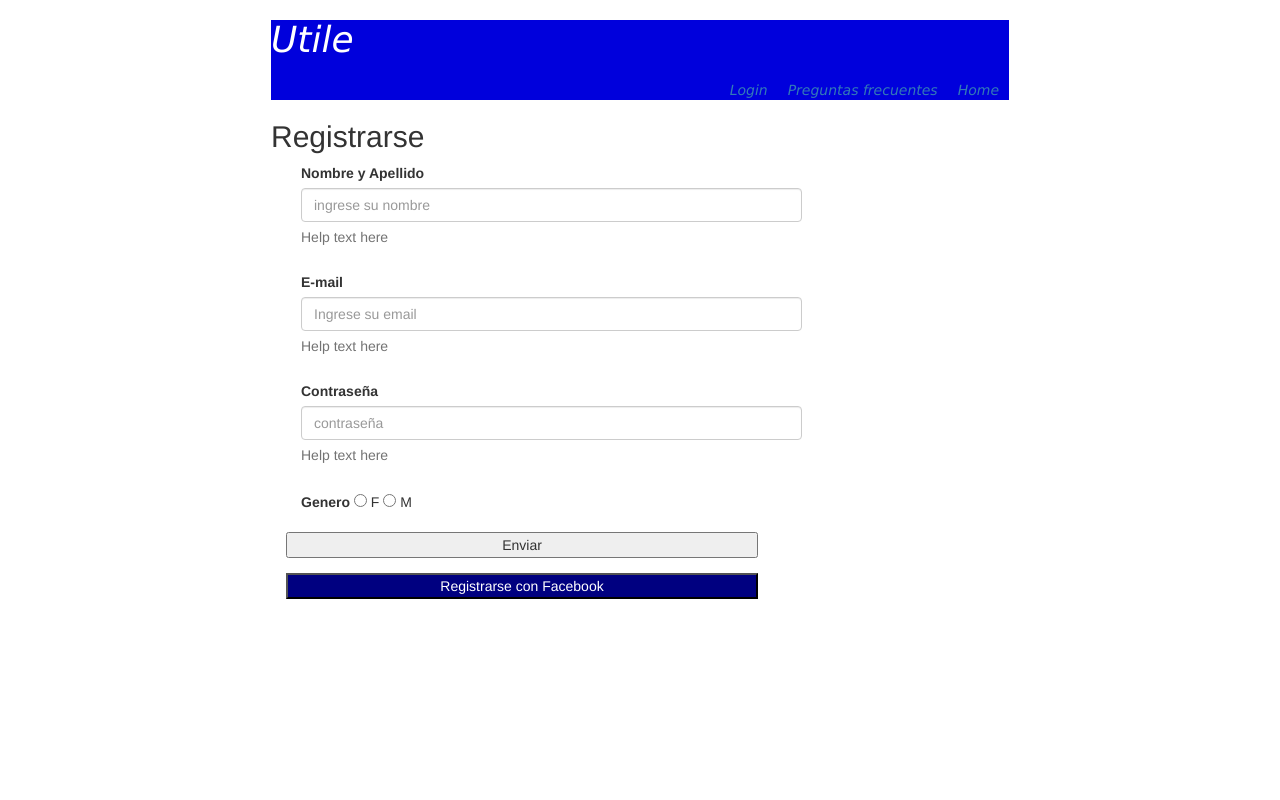
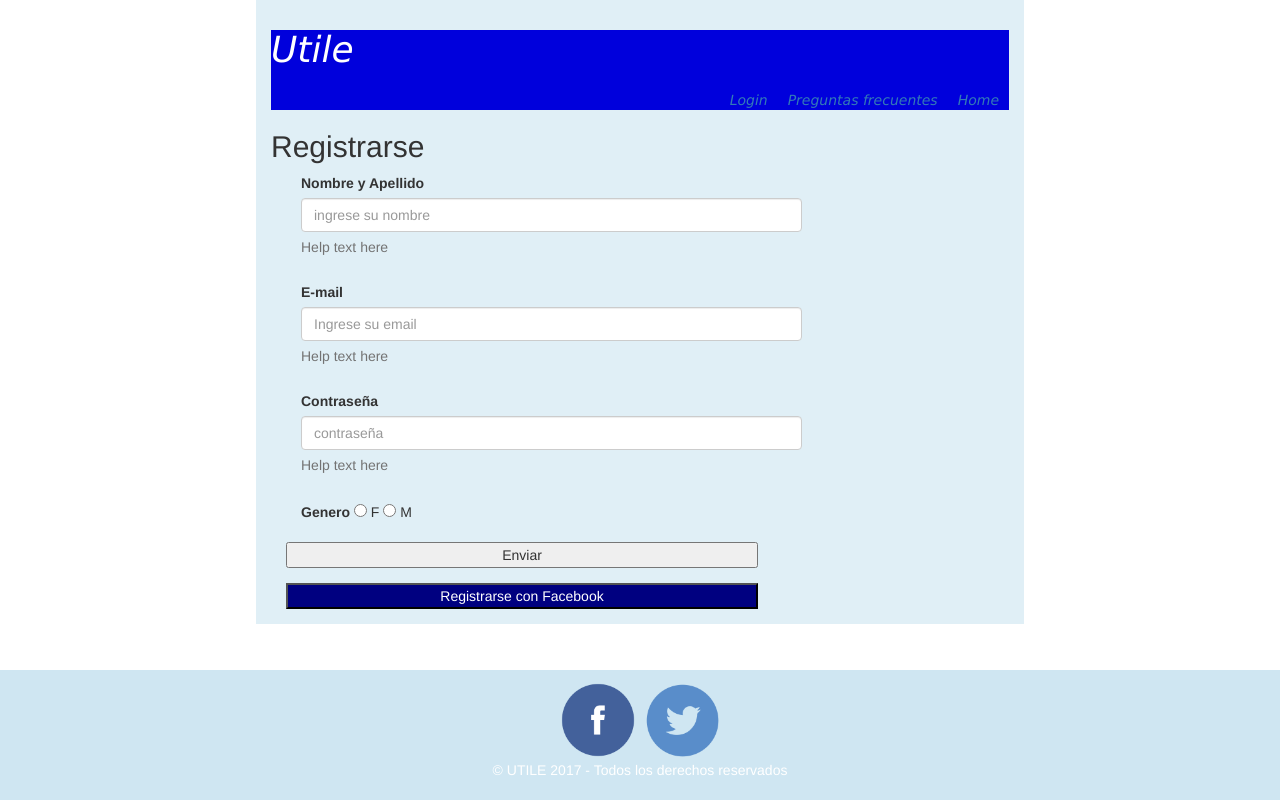
Before and after one commit to sashasier/Utile, a PHP site: page /registrarse.html in a window 1280 px wide. Run offline with PHP 8.4, Linux system fonts and the light colour scheme.

Commit message:
agregue footer

```diff
--- a/css/style.css
+++ b/css/style.css
@@ -16,6 +16,8 @@ li {
 .container{
   max-width: 768px;
   margin: 0 auto;
+                    background-color: rgba(207, 230, 242, 0.65);
+                    padding-top: 10px;
 }
 
 .titulo {
@@ -49,3 +51,16 @@ li{
 @media(min-width: 992px){
 
 }
+
+.footer {
+    background: rgba(207, 230, 242, 1);
+    color: #fff;
+    padding: 10px;
+    text-align: center;
+    position: absolute;
+    bottom: 0px;
+    width: 100%;
+}
+.icon_footer {
+  height: 80px;
+}
--- a/registrarse.html
+++ b/registrarse.html
@@ -56,6 +56,16 @@
 
     </div>
 
+    <footer class="footer">
+      <div class="social">
+        <a href="https://www.facebook.com/utile" >
+          <img src="imagenes/footer/facebook.png" class="icon_footer" alt=""></a>
+        <a href="mailto:utile@utile.com" >
+          <img src="imagenes/footer/twitter.png" class="icon_footer" alt=""></a>
+        <!-- <a href="tel:" class="icon-phone"></a> -->
+      </div>
+      <p class="txt_footer">&copy; UTILE 2017 - Todos los derechos reservados</p>
+    </footer>
 
     <!-- Latest compiled and minified JavaScript -->
 <script src="https://maxcdn.bootstrapcdn.com/bootstrap/3.3.7/js/bootstrap.min.js" integrity="sha384-Tc5IQib027qvyjSMfHjOMaLkfuWVxZxUPnCJA7l2mCWNIpG9mGCD8wGNIcPD7Txa" crossorigin="anonymous"></script>
```
Also changed, not shown: especialidades.html (+11 -0 lines), preguntas frecuentes.html (added, +39 -0 lines), imagenes/footer/facebook.png (added), imagenes/footer/instagram.png (added), imagenes/footer/twitter.png (added), 1 other file.
